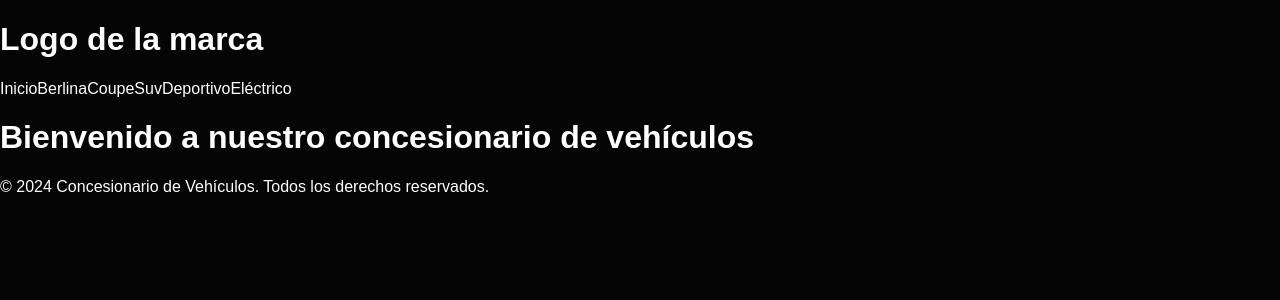
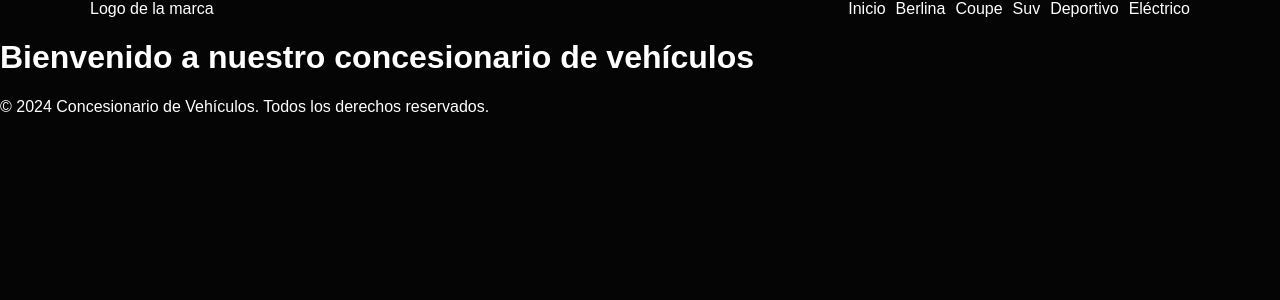
Before and after one commit to TomyRoko/frontend-proyecto-concesionario-de-vehiculos-tzvetomir, a React (Vite) app in the folder frontend-proyecto-concesionario-de-vehiculos-tzvetomir/: page / in a window 1280 px wide. Shown: the top 300 px of the page. Built offline with nearby package versions, Linux system fonts and the light colour scheme.

Commit message:
correccion de erros en en index.css y en el hedaer.jsx

```diff
--- a/frontend-proyecto-concesionario-de-vehiculos-tzvetomir/src/components/header.jsx
+++ b/frontend-proyecto-concesionario-de-vehiculos-tzvetomir/src/components/header.jsx
@@ -3,8 +3,8 @@ import Navbar from "./Navbar";
 function Header() {
   return (
     <header>
-      <div className="header-container">
-        <h1>Logo de la marca</h1>
+      <div className="header-content container">
+        <div>Logo de la marca</div>
         <Navbar />
       </div>
     </header>
--- a/frontend-proyecto-concesionario-de-vehiculos-tzvetomir/src/index.css
+++ b/frontend-proyecto-concesionario-de-vehiculos-tzvetomir/src/index.css
@@ -15,8 +15,17 @@ a {
   color: inherit;
 }
 
+.container {
+  width: min(1100px, 90%);
+  margin: auto;
+}
+
 .header-content {
   display: flex;
   justify-content: space-between;
-  align-items: center;
 }
+
+.header-content nav {
+  display: flex;
+  gap: 10px;
+}
```
